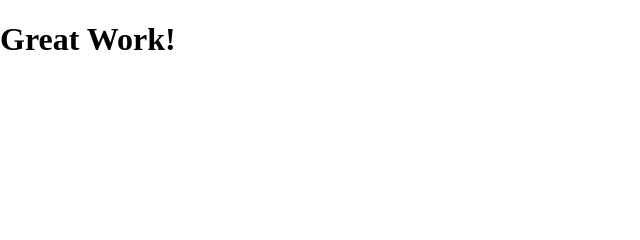
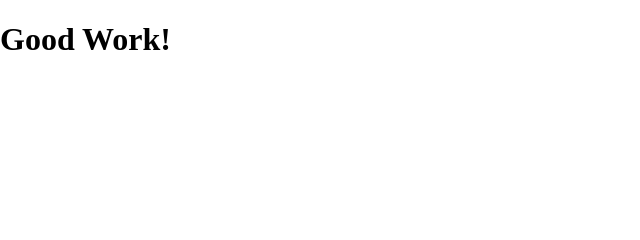
Before and after one commit to TheJimbo06/GitLecture, a plain HTML site: page index.html in a window 1280 px wide. Shown: the top 240 px of the page, 0-640 px from the left. Drawn offline with Linux system fonts and the light colour scheme.

Commit message:
good work

```diff
--- a/index.html
+++ b/index.html
@@ -9,7 +9,7 @@
 <body>
     <header>
         <h1>
-            Great Work!
+            Good Work!
         </h1>
     </header>
     <div class="container">
```
